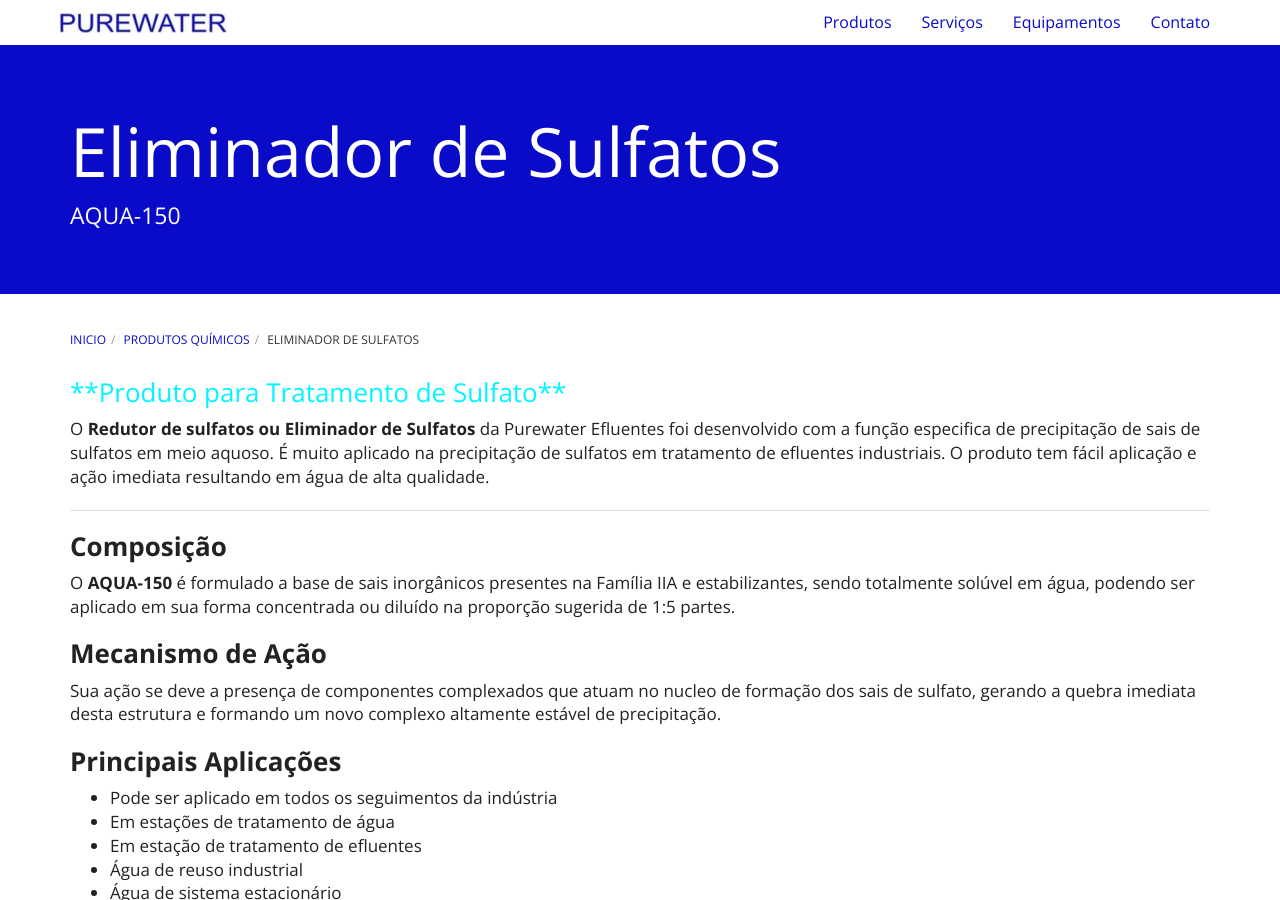
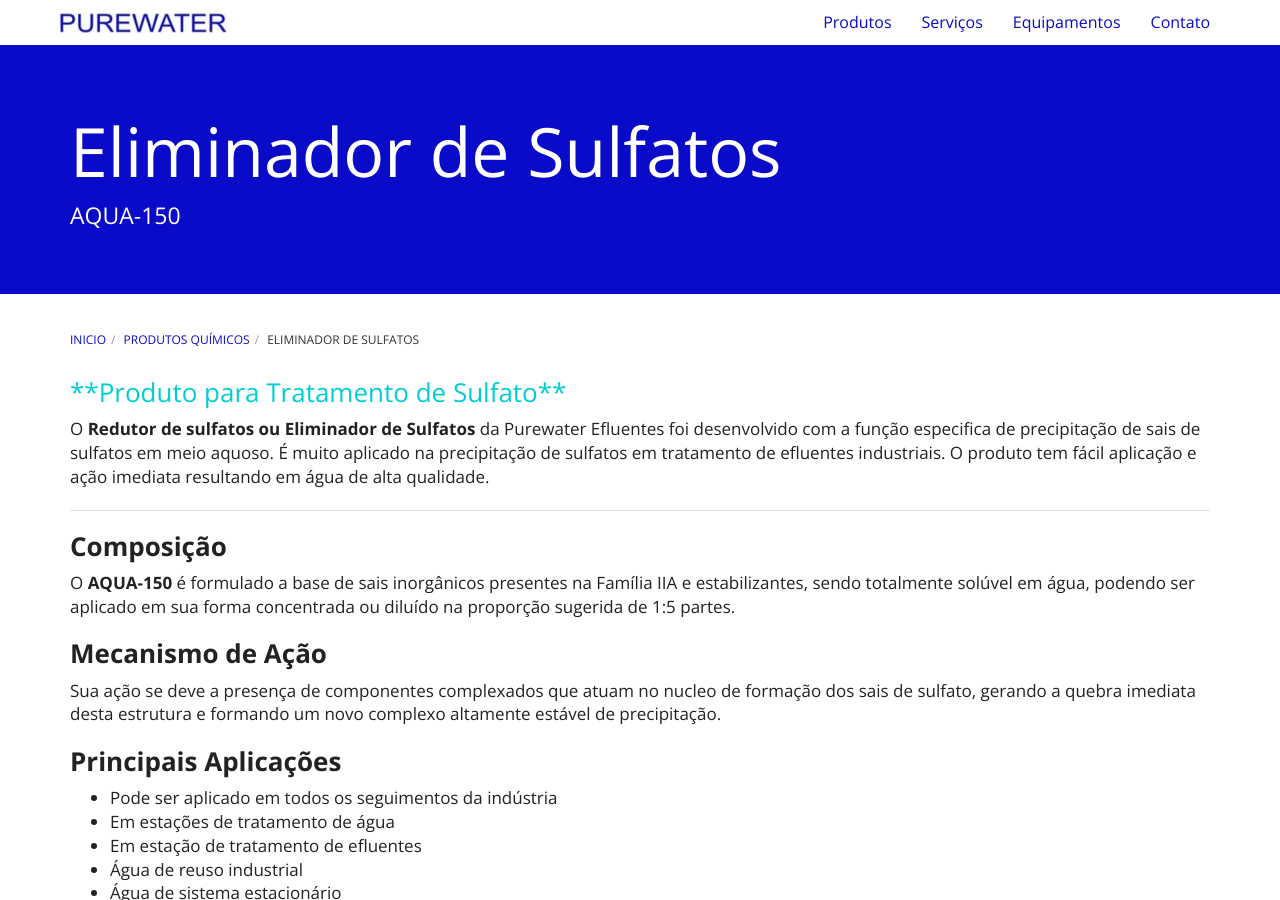
Before and after one commit to purewaterefluentes/purewaterefluentes.github.io, a Jekyll site: the page built from produtos/eliminador-de-sulfatos.md, in a window 1280 px wide and 900 px high. Built offline with Jekyll 4.4.1, drawn with Linux system fonts in a browser that asks for light colours; nearby versions of some CDN libraries; library files that are not in the unit come from our copies.

Commit message:
Update eliminador-de-sulfatos.md

```diff
--- a/produtos/eliminador-de-sulfatos.md
+++ b/produtos/eliminador-de-sulfatos.md
@@ -5,7 +5,7 @@
 subtitle: AQUA-150
 ---
 
-### <font color="#00F5FF"> **Produto para Tratamento de Sulfato** </font>
+### <font color="#00CED1"> **Produto para Tratamento de Sulfato** </font>
 
 
 O **Redutor de sulfatos ou Eliminador de Sulfatos** da Purewater Efluentes foi desenvolvido com a função especifica de precipitação de sais de sulfatos em meio aquoso. É muito aplicado na precipitação de sulfatos em tratamento de efluentes industriais.
```
